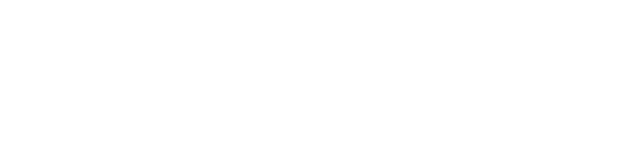
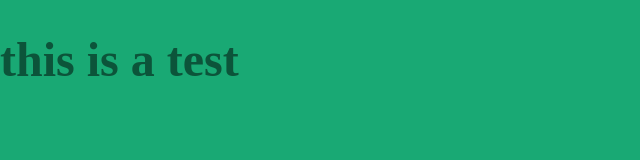
Before and after one commit to mkelley010/cs465-portfolio, a plain HTML site: page index.html in a window 1280 px wide. Shown: the whole page, without its empty margins (0-640 px from the left). Drawn offline with nearby package versions, Linux system fonts and the light colour scheme.

```diff
--- a/index.html
+++ b/index.html
@@ -2,9 +2,11 @@
 <html lang="en">
 <head>
     <meta charset="UTF-8">
+    <meta name="viewport" content="width=device-width, initial-scale=1">
+    <link rel="stylesheet" href="https://unpkg.com/tachyons/css/tachyons.min.css">
     <title>Title</title>
 </head>
-<body>
-
+<body class="bg-green black-50">
+    <h1 class="f1">this is a test</h1>
 </body>
 </html>
```
Also changed, not shown: package-lock.json (deleted), 1 other file.
